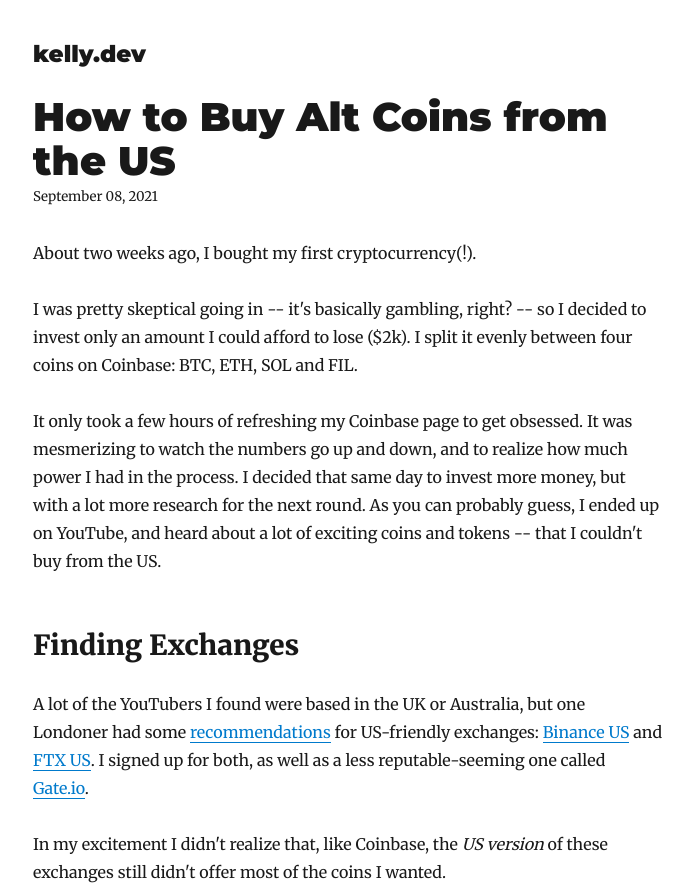
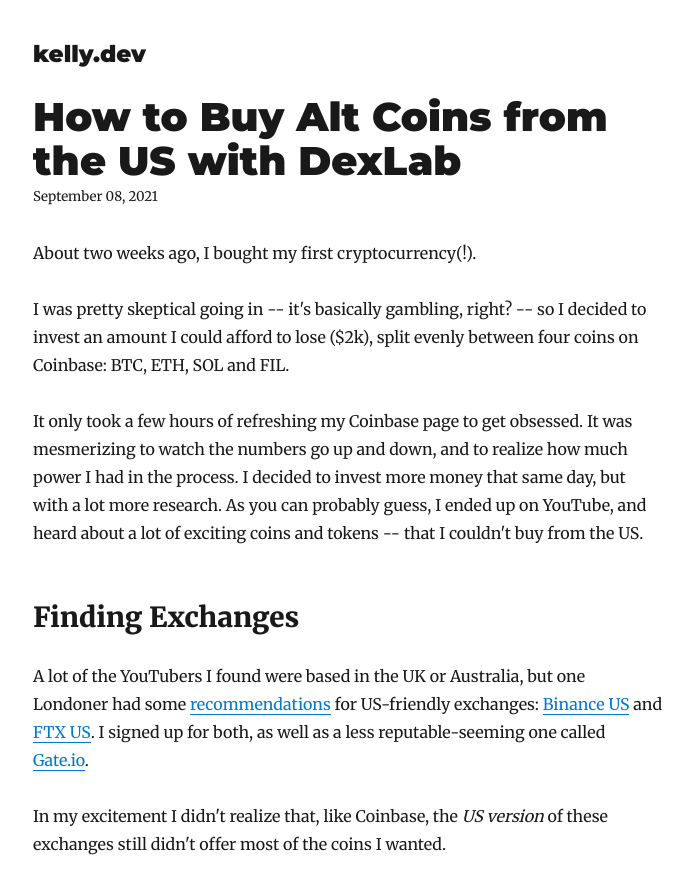
Before and after one commit to kellyk/kelly.dev, a Gatsby site: page /purchase-alt-us/ in a window 1280 px wide. Shown: the top 889 px of the page, without its empty margins (292-984 px from the left). Built offline with nearby package versions, Linux system fonts and the light colour scheme; Gatsby itself is replaced by a stand-in of ours; some packages are replaced by stand-ins of ours.

Commit message:
Some cleanup

```diff
--- a/content/blog/purchase-alt-us/index.md
+++ b/content/blog/purchase-alt-us/index.md
@@ -1,17 +1,17 @@
 ---
-title: How to Buy Alt Coins from the US
+title: How to Buy Alt Coins from the US with DexLab
 date: "2021-09-08T22:40:32.169Z"
 description: How to purchase alt crypto coins like SOL, AR, LIQ, SUNNY and SBR from the United States.
 ---
 
 About two weeks ago, I bought my first cryptocurrency(!).
 
-I was pretty skeptical going in -- it's basically gambling, right? -- so I decided to invest only
-an amount I could afford to lose ($2k). I split it evenly between four coins on Coinbase: BTC, ETH, SOL and FIL.
+I was pretty skeptical going in -- it's basically gambling, right? -- so I decided to invest
+an amount I could afford to lose ($2k), split evenly between four coins on Coinbase: BTC, ETH, SOL and FIL.
 
 It only took a few hours of refreshing my Coinbase page to get obsessed. It was mesmerizing to watch
-the numbers go up and down, and to realize how much power I had in the process.  I decided that same day to
-invest more money, but with a lot more research for the next round. As you can probably guess, I ended
+the numbers go up and down, and to realize how much power I had in the process.  I decided to
+invest more money that same day, but with a lot more research. As you can probably guess, I ended
 up on YouTube, and heard about a lot of exciting coins and tokens -- that I couldn't buy from the US.
 
 ## Finding Exchanges
```
